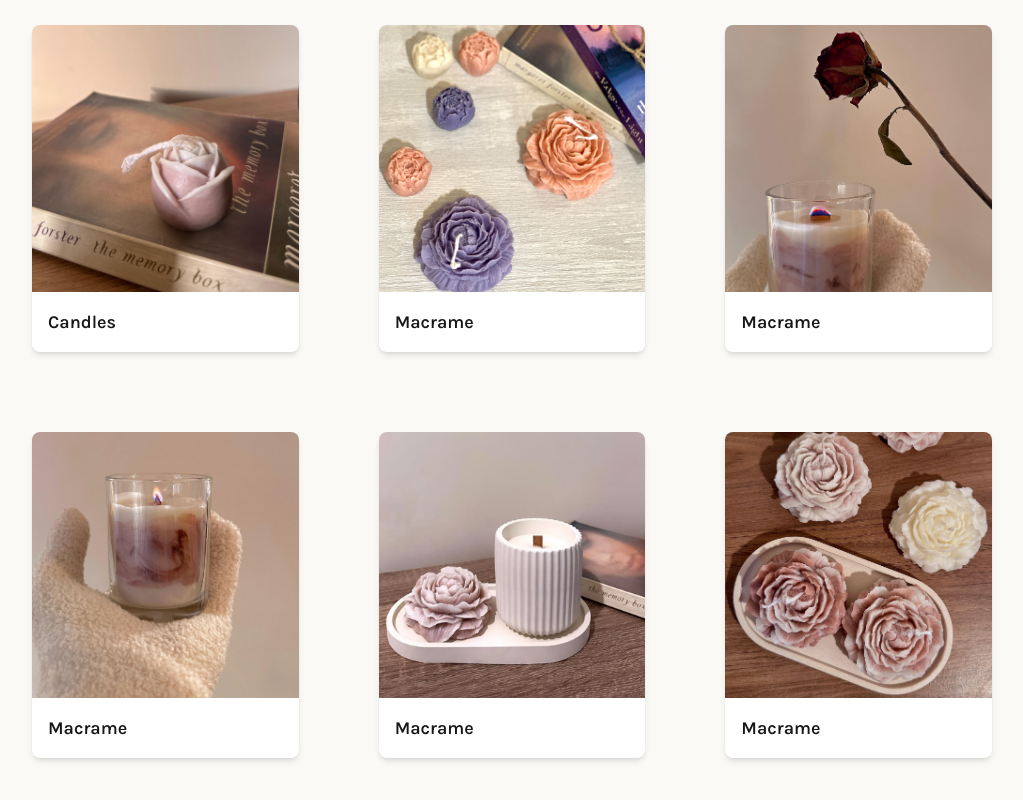
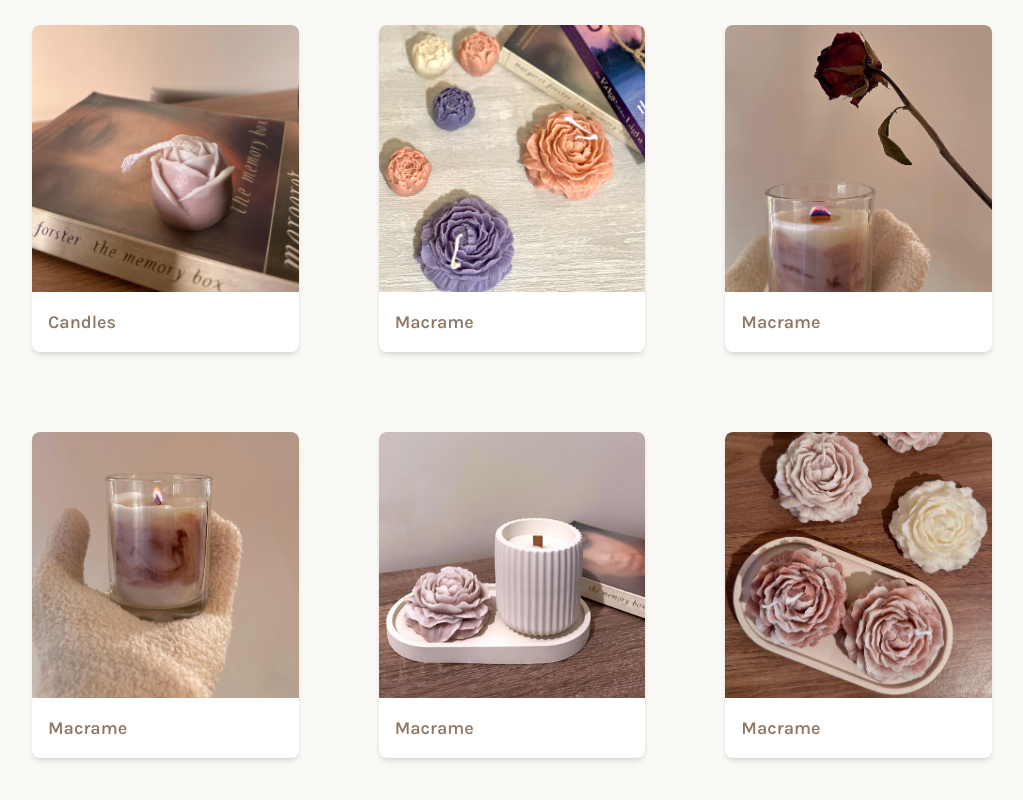
Before and after one commit to Mohamadghoche2004/Gleam, a Next.js app: page / in a window 1280 px wide. Shown: the part 1248-2048 px from the top of the page, without its empty margins (128-1151 px from the left). Built offline with nearby package versions, Linux system fonts and the light colour scheme.

Commit message:
fixing colors

```diff
--- a/src/components/Sections/ShopSection/ShopSection.tsx
+++ b/src/components/Sections/ShopSection/ShopSection.tsx
@@ -81,7 +81,7 @@ export default function ShopSection() {
                 className="w-full h-full object-cover"
               />
               <div className="p-4">
-                <h1 className="text-lg font-semibold">Candles</h1>
+                <h1 className="text-lg font-semibold color-primary">Candles</h1>
               </div>
             </div>
           </div>
@@ -95,7 +95,7 @@ export default function ShopSection() {
                 className="w-full h-full object-cover"
               />
               <div className="p-4">
-                <h1 className="text-lg font-semibold">Macrame</h1>
+                <h1 className="text-lg font-semibold color-primary">Macrame</h1>
               </div>
             </div>
           </div>
@@ -109,7 +109,7 @@ export default function ShopSection() {
                 className="w-full h-full object-cover"
               />
               <div className="p-4">
-                <h1 className="text-lg font-semibold">Macrame</h1>
+                <h1 className="text-lg font-semibold color-primary">Macrame</h1>
               </div>
             </div>
           </div>
@@ -123,7 +123,7 @@ export default function ShopSection() {
                 className="w-full h-full object-cover"
               />
               <div className="p-4">
-                <h1 className="text-lg font-semibold">Macrame</h1>
+                <h1 className="text-lg font-semibold color-primary">Macrame</h1>
               </div>
             </div>
           </div>
@@ -137,7 +137,7 @@ export default function ShopSection() {
                 className="w-full h-full object-cover"
               />
               <div className="p-4">
-                <h1 className="text-lg font-semibold">Macrame</h1>
+                <h1 className="text-lg font-semibold color-primary">Macrame</h1>
               </div>
             </div>
           </div>
@@ -151,7 +151,7 @@ export default function ShopSection() {
                 className="w-full h-full object-cover"
               />
               <div className="p-4">
-                <h1 className="text-lg font-semibold">Macrame</h1>
+                <h1 className="text-lg font-semibold color-primary">Macrame</h1>
               </div>
             </div>
           </div>
@@ -169,7 +169,7 @@ export default function ShopSection() {
                 className="w-full h-full object-cover"
               />
               <div className="p-4">
-                <h1 className="text-lg font-semibold">Horizon</h1>
+                <h1 className="text-lg font-semibold color-primary">Horizon</h1>
               </div>
             </div>
           </div>
@@ -183,7 +183,7 @@ export default function ShopSection() {
                 className="w-full h-full object-cover"
               />
               <div className="p-4">
-                <h1 className="text-lg font-semibold">Mirage Mirror</h1>
+                <h1 className="text-lg font-semibold color-primary">Mirage Mirror</h1>
               </div>
             </div>
           </div>
@@ -197,7 +197,7 @@ export default function ShopSection() {
                 className="w-full h-full object-cover"
               />
               <div className="p-4">
-                <h1 className="text-lg font-semibold">Boho Grace</h1>
+                <h1 className="text-lg font-semibold color-primary">Boho Grace</h1>
               </div>
             </div>
           </div>
```
